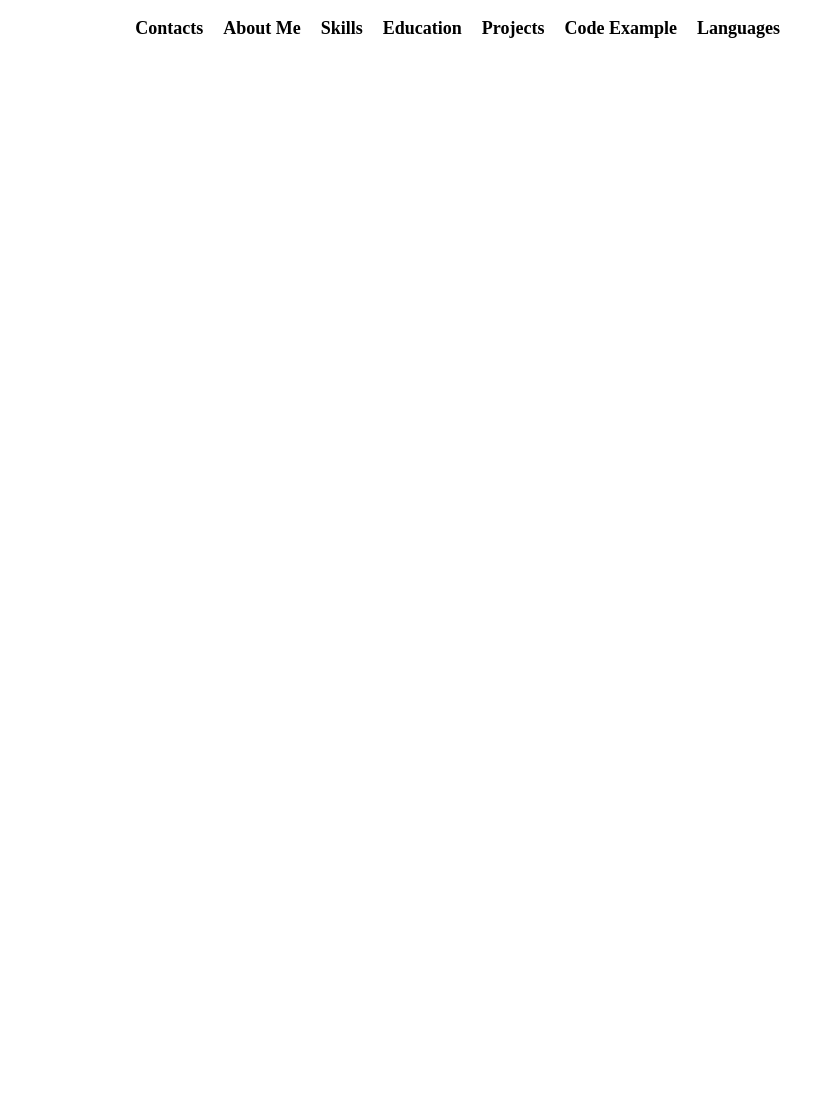
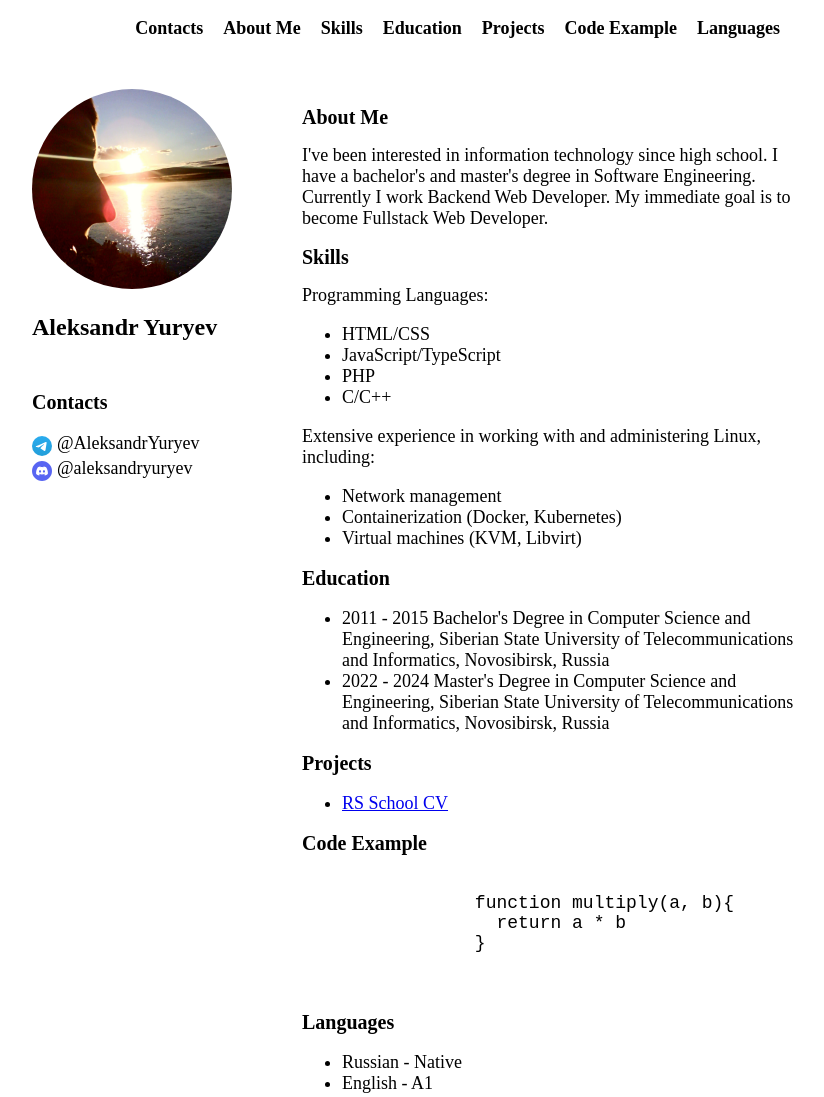
Before and after one commit to aleksandryuryev/rsschool-cv, a plain HTML site: page index.html in a window 1280 px wide. Shown: the whole page, without its empty margins (224-1048 px from the left). Before the commit the page ends 800 px from the top, so only its background shows below. Drawn offline with Linux system fonts and the light colour scheme.

Commit message:
feat: add main block

```diff
--- a/index.html
+++ b/index.html
@@ -35,5 +35,97 @@
         </ul>
       </nav>
     </header>
+    <main class="main">
+      <div class="left-block">
+        <section>
+          <img src="images/photo.jpg" alt="photo" class="photo" width="200" height="200">
+          <h1>Aleksandr Yuryev</h1>
+        </section>
+        <section class="contacts" id="contacts">
+          <h2>Contacts</h2>
+            <ul>
+              <li class="contact">
+                <img src="images/telegram.svg" alt="telegram-icon" width="20" height="20">
+                <a href="https://t.me/AleksandrYuryev" target="_blank">@AleksandrYuryev</a>
+              </li>
+              <li class="contact">
+                <img src="images/discord.svg" alt="discord-icon" width="20" height="20">
+                <a href="https://discordapp.com/users/855457468183478273" target="_blank">@aleksandryuryev</a>
+              </li>
+            </ul>
+        </section>
+      </div>
+      <div class="right-block">
+        <section id="about-me">
+          <h2>About Me</h2>
+          <div>
+            I've been interested in information technology since high school.
+            I have a bachelor's and master's degree in Software Engineering.
+            Currently I work Backend Web Developer.
+            My immediate goal is to become Fullstack Web Developer.
+          </div>
+        </section>
+        <section id="skills">
+          <h2>Skills</h2>
+
+          Programming Languages:
+          <ul>
+            <li>HTML/CSS</li>
+            <li>JavaScript/TypeScript</li>
+            <li>PHP</li>
+            <li>C/C++</li>
+          </ul>
+          Extensive experience in working with and administering Linux, including:
+          <ul>
+            <li>Network management</li>
+            <li>Containerization (Docker, Kubernetes)</li>
+            <li>Virtual machines (KVM, Libvirt)</li>
+          </ul>
+        </section>
+        <section id="education">
+          <h2>Education</h2>
+          <ul>
+            <li>
+              2011 - 2015 Bachelor's Degree in Computer Science and Engineering, Siberian State
+              University of Telecommunications and Informatics, Novosibirsk, Russia
+            </li>
+            <li>
+              2022 - 2024 Master's Degree in Computer Science and Engineering, Siberian State
+              University of Telecommunications and Informatics, Novosibirsk, Russia
+            </li>
+          </ul>
+        </section>
+        <section id="projects">
+          <h2>Projects</h2>
+          <ul>
+            <li>
+              <a href="https://github.com/aleksandryuryev/rsschool-cv" target="_blank"
+                >RS School CV</a
+              >
+            </li>
+          </ul>
+        </section>
+        <section id="code-example">
+          <h2>Code Example</h2>
+          <div>
+            <pre>
+              <code>
+                function multiply(a, b){
+                  return a * b
+                }
+              </code>
+          </pre>
+          </div>
+        </section>
+        <section id="languages">
+          <h2>Languages</h2>
+
+          <ul>
+            <li>Russian - Native</li>
+            <li>English - A1</li>
+          </ul>
+        </section>
+      </div>
+    </main>
   </body>
 </html>
```
Also changed, not shown: images/discord.svg (added), images/github.svg (added), images/photo.jpg (added), images/rs-school.svg (added), images/telegram.svg (added).
